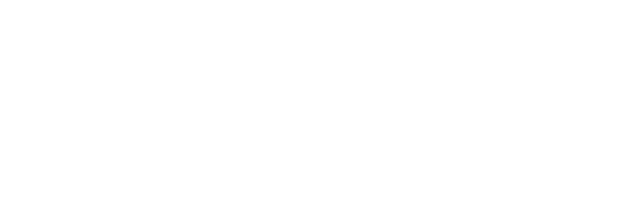
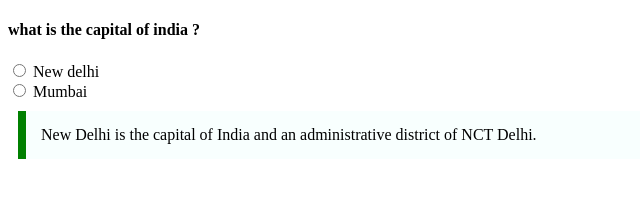
Before and after one commit to acciojob/trivia-sekhsabiruddin, a website: page main.html in a window 1280 px wide. Shown: the whole page, without its empty margins (0-640 px from the left). Drawn offline with Linux system fonts and the light colour scheme.

Commit message:
created a submission

```diff
--- a/main.html
+++ b/main.html
@@ -8,6 +8,21 @@
 
 <body>
 	<!-- the entire body must be written by student -->
+	  <h4>what is the capital of india ?</h4>
+
+    <div class="">
+        <input type="radio" name="capital">
+        <label for="">New delhi</label>
+    </div>
+    <div class="">
+        <input type="radio" name="capital">
+        <label for="">Mumbai</label>
+    </div>
+    <blockquote cite src="https://en.wikipedia.org/wiki/New_Delhi"
+        style="max-width: 600px; margin: 10px; padding: 15px; border-left: 8px solid green;background-color: #f8fffe"
+        ;font-weight:bold">
+        New Delhi is the capital of India and an administrative district of NCT Delhi.
+    </blockquote>
     <script type="text/javascript" src="./script.js">
 </script>
 
```
